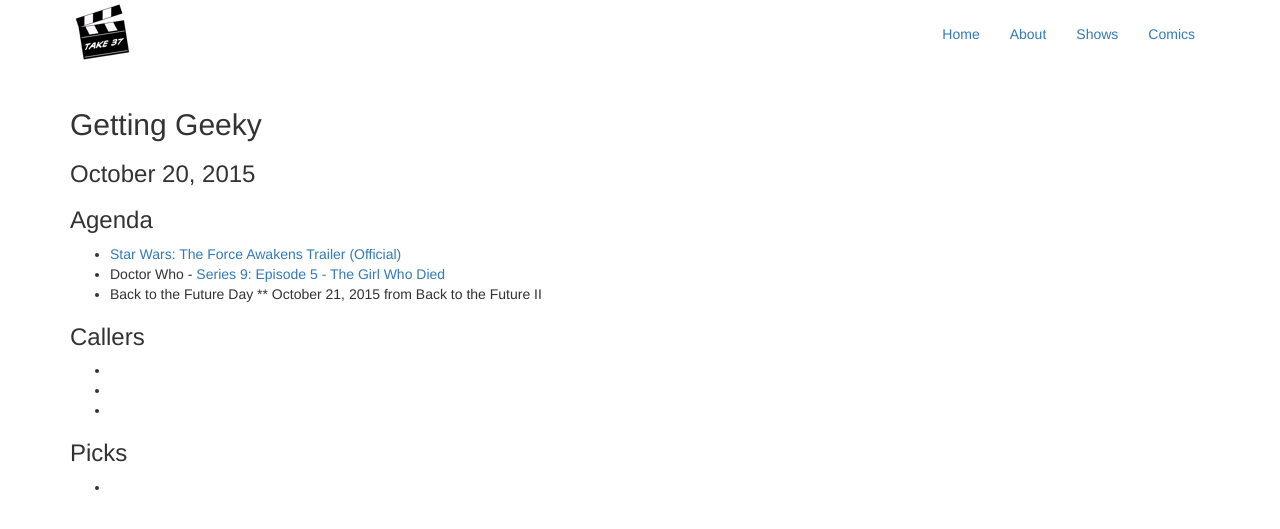
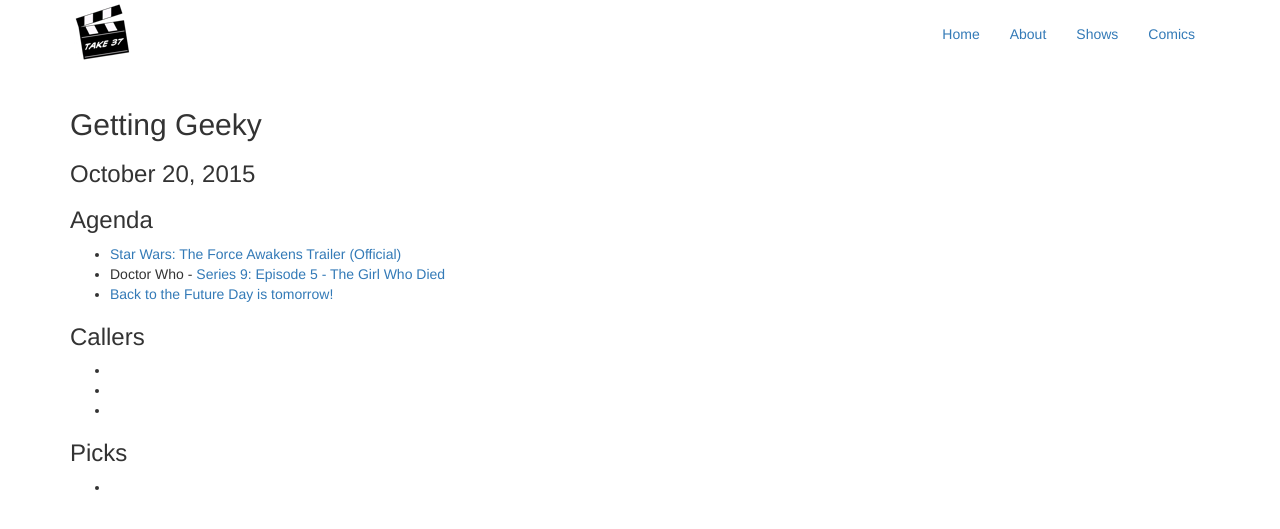
Before and after one commit to MirandaJanell/Take37, a Jekyll site: the page built from _posts/getting-geeky/2015-10-20-20151020.md, in a window 1280 px wide. Shown: the top 529 px of the page. Built offline with Jekyll 4.4.1, drawn with Linux system fonts in a browser that asks for light colours.

Commit message:
Updated BTTF entry.

```diff
--- a/_posts/getting-geeky/2015-10-20-20151020.md
+++ b/_posts/getting-geeky/2015-10-20-20151020.md
@@ -9,8 +9,7 @@
 ### Agenda
 * [Star Wars: The Force Awakens Trailer (Official)](https://youtu.be/sGbxmsDFVnE)
 * Doctor Who - [Series 9: Episode 5 - The Girl Who Died](http://www.bbcamerica.com/doctor-who/guide/season-9/episode-5/)
-* Back to the Future Day
-** October 21, 2015 from Back to the Future II
+* [Back to the Future Day is tomorrow!](http://www.october212015.com/)
 
 ### Callers
 *
```
